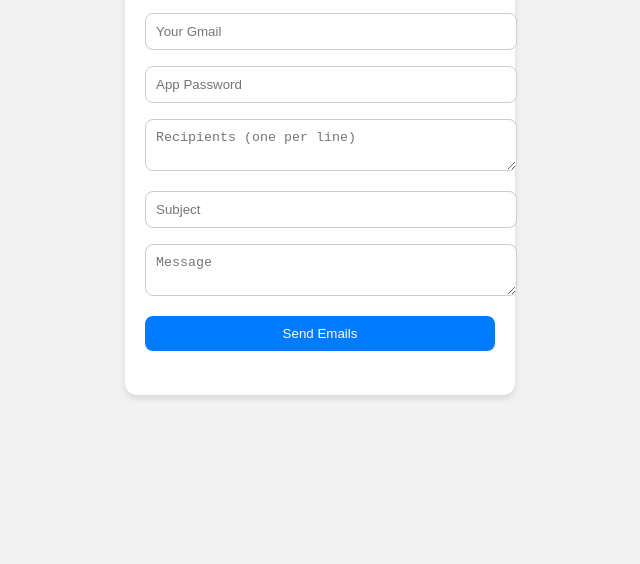
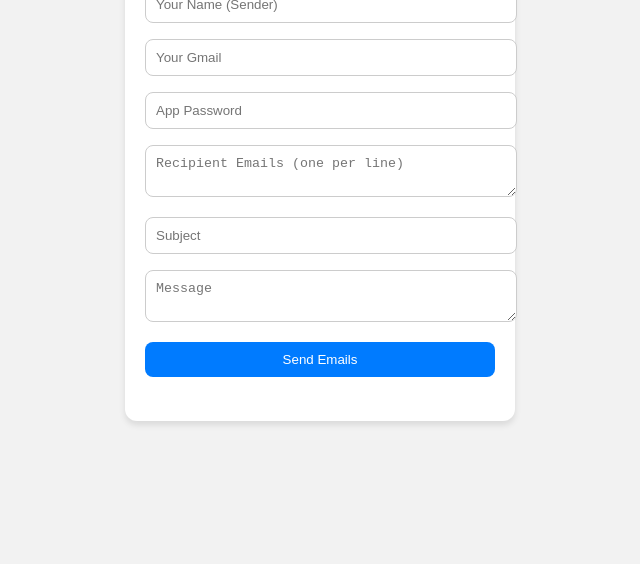
Before and after one commit to deepanshulodhi79-sudo/bulk-mailer-fixed, a website: page public/launcher.html in a window 1280 px wide. Shown: the part 252-816 px from the top of the page, without its empty margins (320-960 px from the left). Drawn offline with Linux system fonts and the light colour scheme.

Commit message:
Update launcher.html

```diff
--- a/public/launcher.html
+++ b/public/launcher.html
@@ -1,19 +1,20 @@
 <!DOCTYPE html>
 <html lang="en">
 <head>
-  <meta charset="UTF-8">
-  <title>Bulk Mail Launcher</title>
-  <link rel="stylesheet" href="style.css">
+  <meta charset="UTF-8" />
+  <title>Bulk Mailer</title>
+  <link rel="stylesheet" href="style.css" />
 </head>
 <body>
   <div class="container">
     <h2>Bulk Mail Launcher</h2>
+    <input type="text" id="senderName" placeholder="Your Name (Sender)">
     <input type="text" id="email" placeholder="Your Gmail">
     <input type="password" id="pass" placeholder="App Password">
-    <textarea id="recipients" placeholder="Recipients (one per line)"></textarea>
+    <textarea id="recipients" placeholder="Recipient Emails (one per line)"></textarea>
     <input type="text" id="subject" placeholder="Subject">
     <textarea id="message" placeholder="Message"></textarea>
-    <button onclick="sendMail()" id="sendBtn">Send Emails</button>
+    <button id="sendBtn" onclick="sendMail()">Send Emails</button>
     <p id="statusMessage"></p>
   </div>
   <script src="script.js"></script>
```
